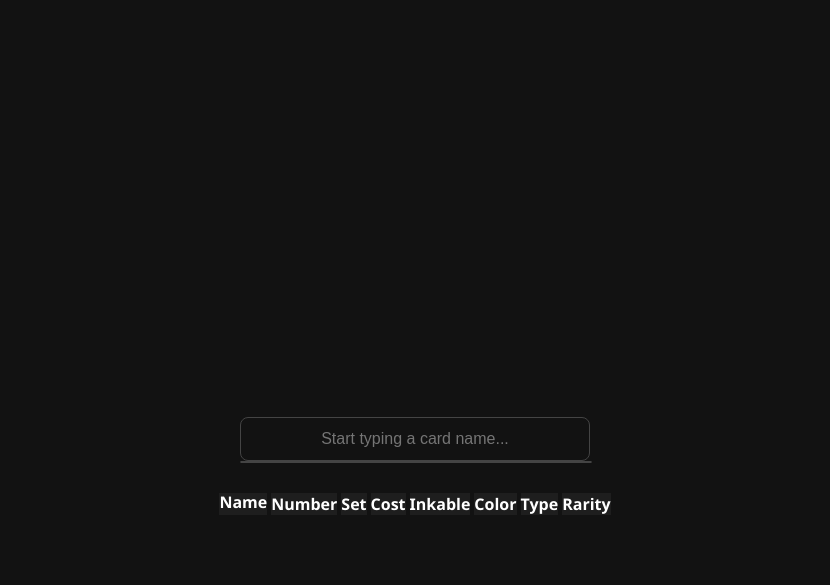
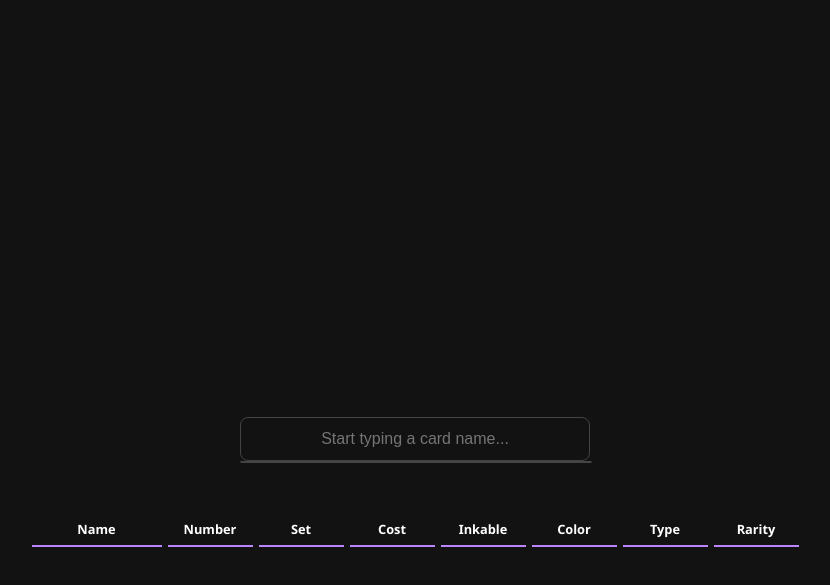
Before and after one commit to the4ndy/loredle, a website: page public/game.html in a window 1280 px wide. Shown: the part 183-768 px from the top of the page, without its empty margins (225-1055 px from the left). Drawn offline with Linux system fonts and the light colour scheme; no server answers.

Commit message:
update styles

```diff
--- a/public/styles.css
+++ b/public/styles.css
@@ -173,69 +173,58 @@ h1 {
     background-color: #333 !important;
 }
 
-
+/* --- The New Rigid Grid System --- */
 #game-board {
     display: flex;
     flex-direction: column;
-    gap: 6px;
     width: 100%;
-    max-width: 1200px;
-    /* Increased massively to let the board breathe */
-    /* overflow-x: auto; has been completely removed */
+    align-items: center;
+    /* Centers the whole board on the screen */
 }
 
 .row {
-    display: flex;
-    width: 100%;
-    /* min-width constraint removed so it cleanly snaps to the container */
-    gap: 4px;
-    margin-bottom: 4px;
+    display: grid;
+    /* Column 1 (Name) gets 130px. Columns 2-8 get 85px to make uniform squares */
+    grid-template-columns: 130px repeat(7, 85px);
+    gap: 6px;
+    /* Space between the tiles */
+    margin-bottom: 6px;
 }
 
+.cell {
+    background-color: var(--bg-card);
+    color: var(--text-primary);
+    border: 2px solid #2a2a2a;
+    /* Gives it that defined game-tile border */
+    border-radius: 4px;
+    padding: 4px;
+    font-size: 0.8rem;
+    font-weight: bold;
+    display: flex;
+    align-items: center;
+    justify-content: center;
+    text-align: center;
 
-/* Adjust column ratios for the new wider row */
-.cell:nth-child(1) {
-    flex: 2.8;
-    white-space: pre-line;
-    /* Allows Name \n Subname */
+    min-height: 85px;
+    /* Forces the box to be a square */
+
+    /* This allows text to stack natively inside the box like the reference image */
+    white-space: normal;
+    word-wrap: break-word;
     line-height: 1.2;
 }
 
-.cell:nth-child(2) {
-    flex: 0.8;
+/* Make the header row look more like titles and less like game tiles */
+.header .cell {
+    min-height: 40px;
+    background-color: transparent !important;
+    border: none;
+    border-bottom: 2px solid var(--primary-color);
+    border-radius: 0;
+    align-items: flex-end;
+    /* Pushes header text to the bottom edge */
+    padding-bottom: 8px;
 }
-
-/* Number */
-.cell:nth-child(3) {
-    flex: 1.5;
-}
-
-/* Set (Wider for long names) */
-.cell:nth-child(4) {
-    flex: 0.7;
-}
-
-/* Cost */
-.cell:nth-child(5) {
-    flex: 0.9;
-}
-
-/* Inkable */
-.cell:nth-child(6) {
-    flex: 1;
-}
-
-/* Color */
-.cell:nth-child(7) {
-    flex: 1.5;
-}
-
-/* Type (Wider for Action - Song) */
-.cell:nth-child(8) {
-    flex: 1.2;
-}
-
-/* Rarity */
 
 /* Gameplay Cell Highlighting */
 .correct {
```
